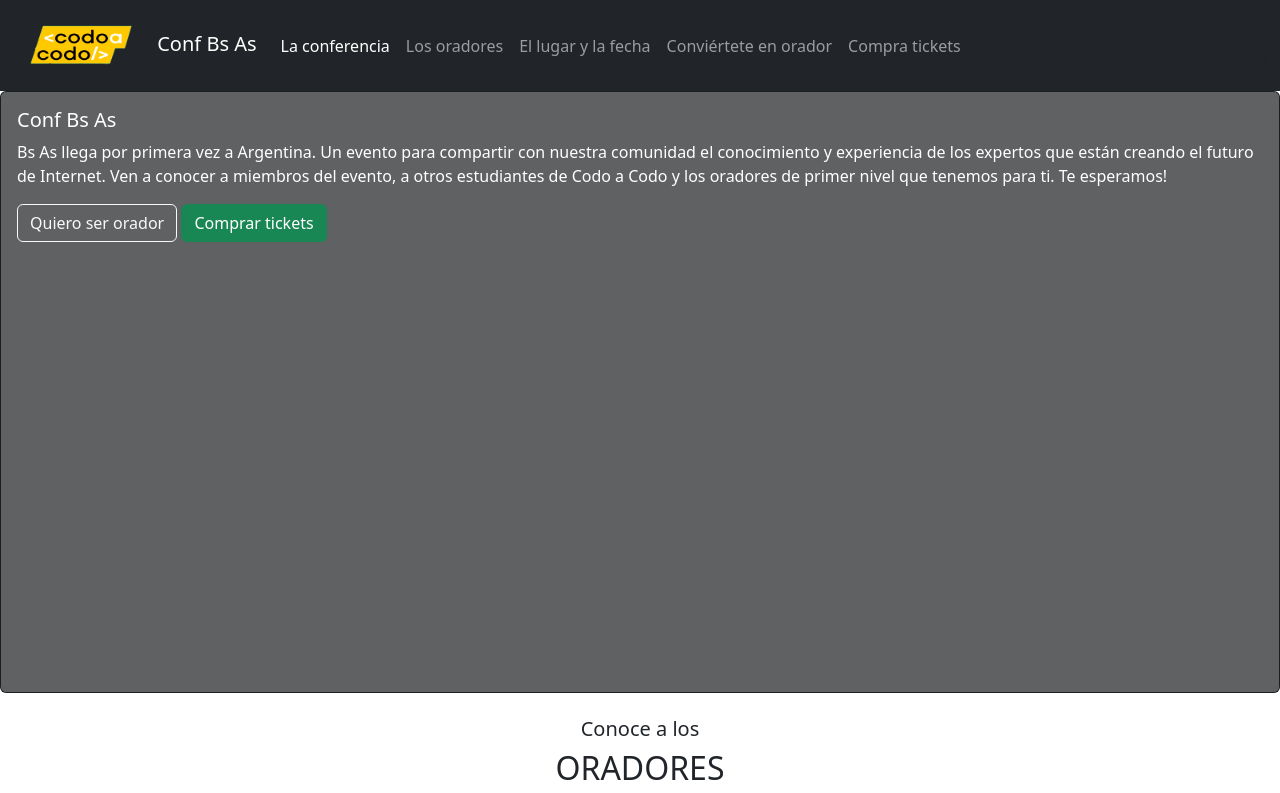
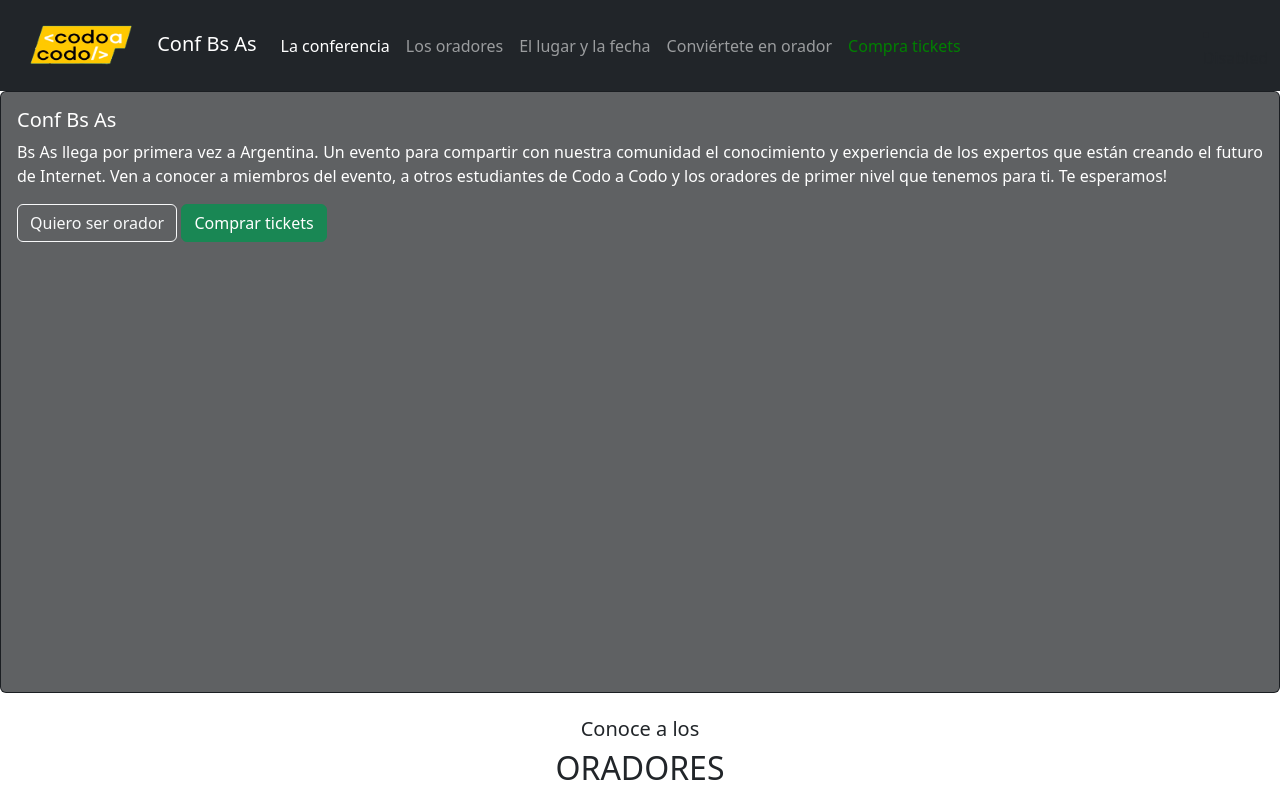
Before and after one commit to LucasGastonNavarro/bs-start, a plain HTML site: page index.html in a window 1280 px wide. Shown: the top 793 px of the page. Drawn offline with nearby package versions, Linux system fonts and the light colour scheme; files that its build step writes are made by us from their sources; the site is published under a folder, as on GitHub Pages, so addresses that start at the root find nothing.

Commit message:
Update index.html

```diff
--- a/index.html
+++ b/index.html
@@ -5,7 +5,7 @@
     <meta name="viewport" content="width=device-width, initial-scale=1">
     <title>Bootstrap demo</title>
     <link href="https://cdn.jsdelivr.net/npm/bootstrap@5.2.3/dist/css/bootstrap.min.css" rel="stylesheet" integrity="sha384-rbsA2VBKQhggwzxH7pPCaAqO46MgnOM80zW1RWuH61DGLwZJEdK2Kadq2F9CUG65" crossorigin="anonymous">
-    <link rel="stylesheet" href="/bs-final/styles.css">
+    <link rel="stylesheet" href="styles.css">
   </head>
   <body>
 
```
